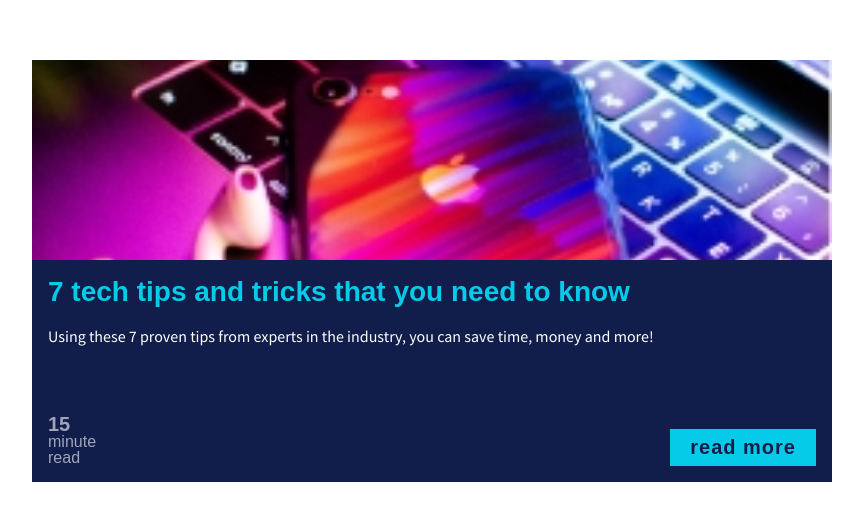
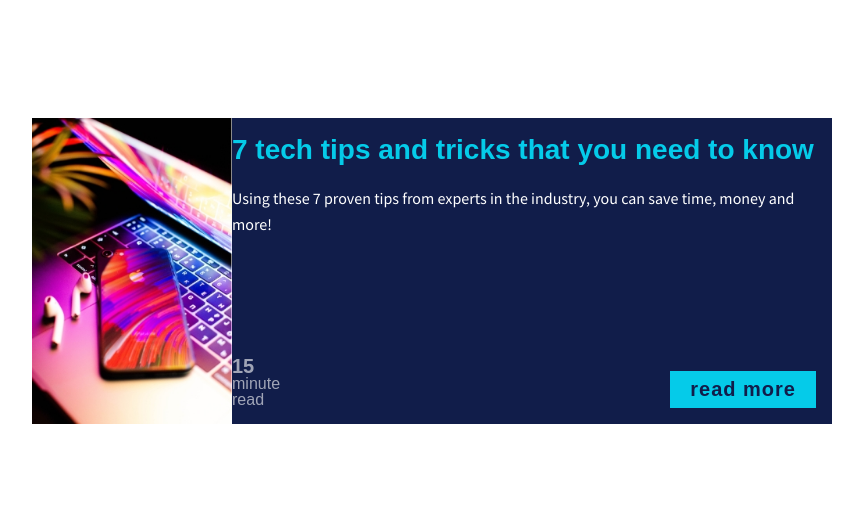
Before and after one commit to DevShruti/card-component-grid-scrimba, a plain HTML site: page index.html in a window 1280 px wide. Shown: the part 129-650 px from the top of the page, without its empty margins (208-1071 px from the left). Drawn offline with Linux system fonts and the light colour scheme; a web font is replaced by a local one.

Commit message:
adding media query

```diff
--- a/css/style.css
+++ b/css/style.css
@@ -72,3 +72,32 @@ body {
   display: block;
   font-size: 1.25em;
 }
+
+@media (min-width: 600px) {
+  .card {
+    grid-template: 1em auto auto 150px 1em / 200px auto auto 1em;
+  }
+
+  .card-img {
+    grid-row: 1 / -1;
+    grid-column: 1 / 2;
+  }
+
+  .card-title {
+    grid-row: 2;
+    grid-column: 2 / -2;
+  }
+
+  .card-body {
+    grid-row: 3;
+    grid-column: 2 / -2;
+  }
+
+  .card-read-time {
+    grid-row: 4;
+  }
+
+  .card-btn {
+    grid-row: 4;
+  }
+}
```
